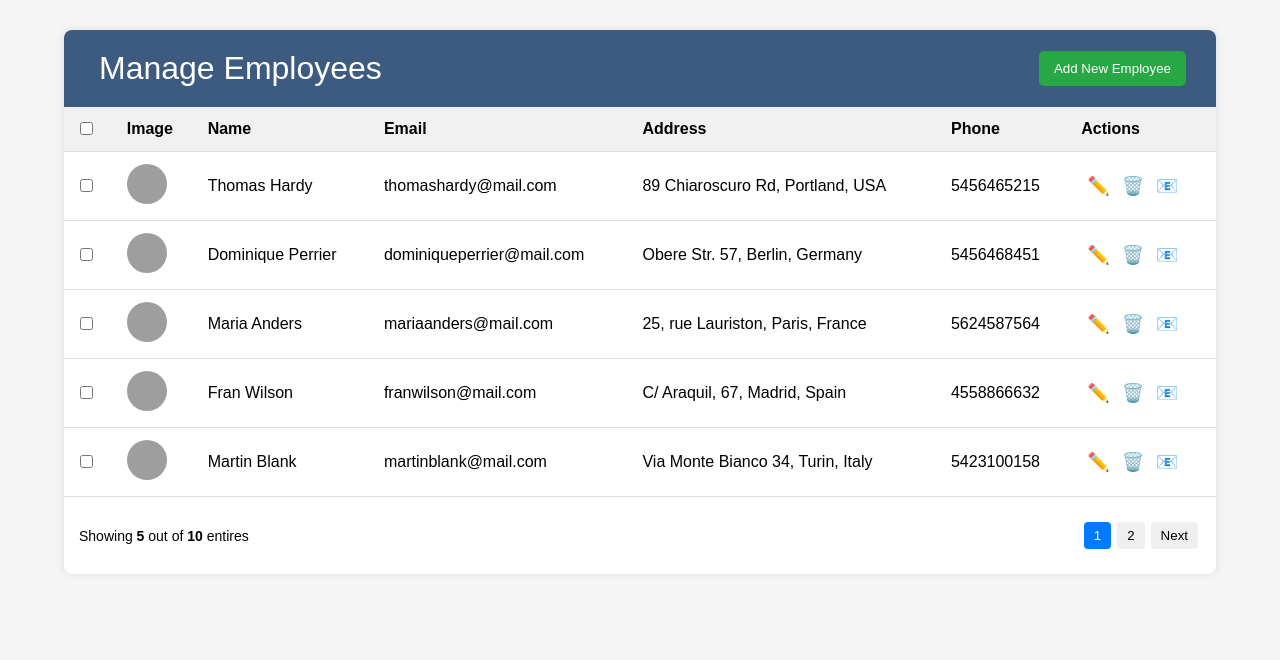
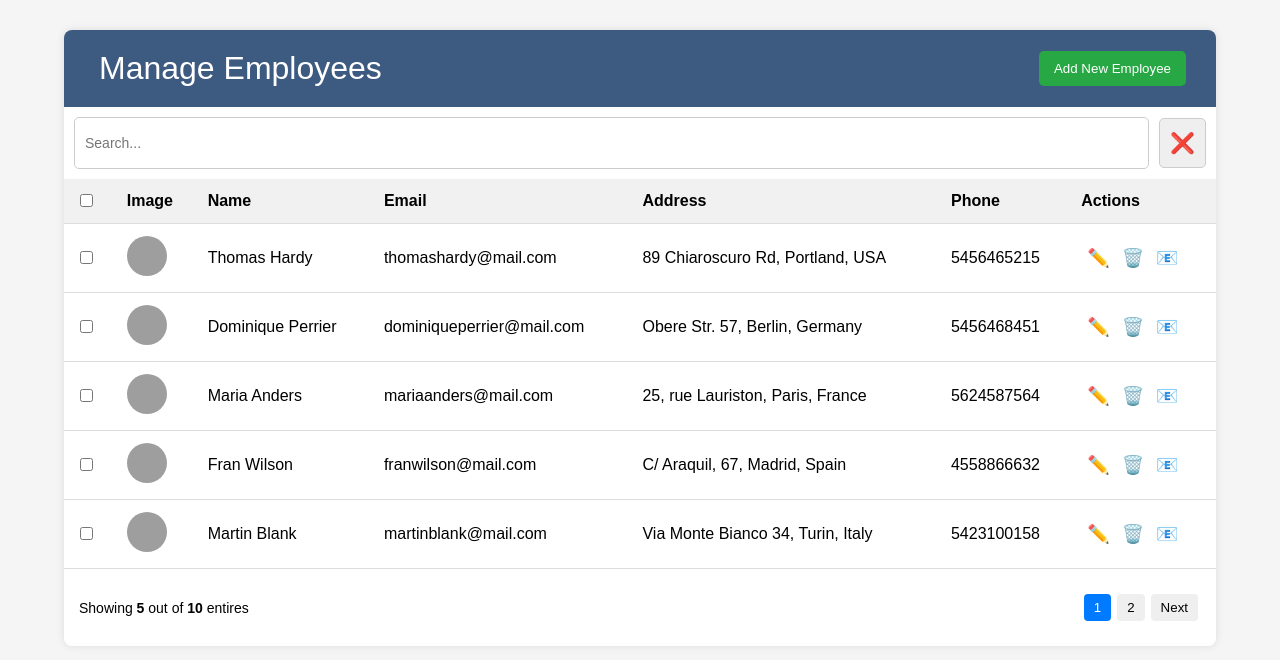
Before and after one commit to mohdabdullahmeraj/employee-system, a React (Vite) app: page / in a window 1280 px wide. Shown: the top 660 px of the page. Built offline with nearby package versions, Linux system fonts and the light colour scheme; grey boxes are pictures that could not be loaded.

Commit message:
Added Search bar logic

```diff
--- a/src/components/EmployeeTable.jsx
+++ b/src/components/EmployeeTable.jsx
@@ -7,6 +7,7 @@ import EmployeeFormModal from './EmployeeFormModal';
 import ConfirmModal from './ConfirmModal';
 import EmailModal from './EmailModal';
 import emailjs from '@emailjs/browser'
+import SearchBar from './SearchBar';
 
 const EmployeeTable = () => {
 
@@ -29,12 +30,23 @@ const EmployeeTable = () => {
     const [modalMessage, setModalMessage] = useState("Are you sure?")
     const [modalMode, setModalMode] = useState("confirm")
     const [onModalConfirm, setOnModalConfirm] = useState(null)
+    const [searchQuery, setSearchQuery] = useState("")
+
+    const filteredEmployees = employee.filter(emp => {
+        const query = searchQuery.toLowerCase()
+        return (
+            emp.name.toLowerCase().includes(query) ||
+            emp.email.toLowerCase().includes(query) ||
+            emp.phone.toLowerCase().includes(query)
+        )
+    })
+
     const [currentPage, setCurrentPage] = useState(1)
     const recordsPerPage = 5
     const startIndex = (currentPage - 1) * recordsPerPage
     const endIndex = startIndex + recordsPerPage
-    const currentEmployees = employee.slice(startIndex, endIndex)
-    const totalPages = Math.ceil(employee.length / recordsPerPage)
+    const currentEmployees = filteredEmployees.slice(startIndex, endIndex)
+    const totalPages = Math.ceil(filteredEmployees.length / recordsPerPage)
     const pages = Array.from({length: totalPages}, (_, i) => i+1)
     const [showMailModal, setShowMailModal] = useState(false)
     const [emailRecipients, setEmailRecipients] = useState([])
@@ -45,6 +57,10 @@ const EmployeeTable = () => {
       localStorage.setItem('employees', JSON.stringify(employee))
 
     }, [employee])
+
+    useEffect(() => {
+        setCurrentPage(1)
+    }, [searchQuery])
 
 
     const handleCheckboxChange = (id) => {
@@ -185,6 +201,11 @@ const EmployeeTable = () => {
         setOnModalConfirm(null)
         setShowConfirmModal(true)
     }
+
+    const handleClearSearch = () => {
+        setSearchQuery("");
+    };
+
     return (
 
     <div className='container'>
@@ -196,6 +217,13 @@ const EmployeeTable = () => {
             openMailModal={() => handleBulkMail()}
             disabledMail={selectedEmployees.length === 0}
         />
+
+        <SearchBar
+            searchQuery={searchQuery}
+            setSearchQuery={setSearchQuery}
+            onClear={() => handleClearSearch()}
+        />
+
         <div className="table-wrapper">
 
             <table>
@@ -212,7 +240,14 @@ const EmployeeTable = () => {
                     </tr>
                     </thead>
                     <tbody>
-                        {currentEmployees.map((emp) =>(
+                        {currentEmployees.length === 0? (
+                            <tr>
+                                <td colSpan="7" style={{ textAlign: 'center', padding: '20px' }}>
+                                    No matching records found.
+                                </td>
+                            </tr>
+                        ) : (
+                        currentEmployees.map((emp) => (
                             <EmployeeRow
                             key={emp.id}
                             employee={emp}
@@ -222,7 +257,8 @@ const EmployeeTable = () => {
                             onEdit={() => handleEditEmployee(emp.id)}
                             onMail={() => handleMailEmployee(emp.id)}
                             />
-                        ))}
+                        )))}
+                        {}
                     </tbody>
             </table>
         </div>
--- /dev/null
+++ b/src/components/SearchBar.jsx
@@ -0,0 +1,12 @@
+import React from 'react'
+
+const SearchBar = ({searchQuery, setSearchQuery, onClear}) => {
+  return (
+    <div className='search-bar'>
+        <input type="text" placeholder='Search...' value={searchQuery} onChange={(e) => setSearchQuery(e.target.value)}/>
+        <button onClick={onClear}>❌</button>
+    </div>
+  )
+}
+
+export default SearchBar
--- a/src/index.css
+++ b/src/index.css
@@ -274,3 +274,48 @@ th, td {
   margin-bottom: 10px;
   font-size: 14px;
 }
+
+.search-bar{
+  width: 100%;
+  display: flex;
+  align-items: center;
+  justify-content: space-between;
+  gap: 10px;
+
+}
+
+.search-bar input{
+  display: block;
+  width: 100%;
+  height: 30px;
+  padding: 10px;
+
+  font-size: 14px;
+  border: 1px solid #ccc;
+  border-radius: 5px;
+    margin: 10px 0px 10px 10px;
+}
+
+.search-bar input:focus {
+  outline: none;
+  border-color: #007bff;
+  box-shadow: 0 0 4px rgba(0,123,255,0.25);
+  transition: 0.2s;
+}
+
+.search-bar button{
+  display: block;
+  height: 50px;
+  width: 50px;
+  margin-right: 10px;
+
+  font-size: 20px;
+  border: 1px solid #ccc;
+  border-radius: 5px;
+}
+
+.search-bar button:active{
+    background-color: #df5353;
+  color: white;
+  border-radius: 4px;
+}
```
